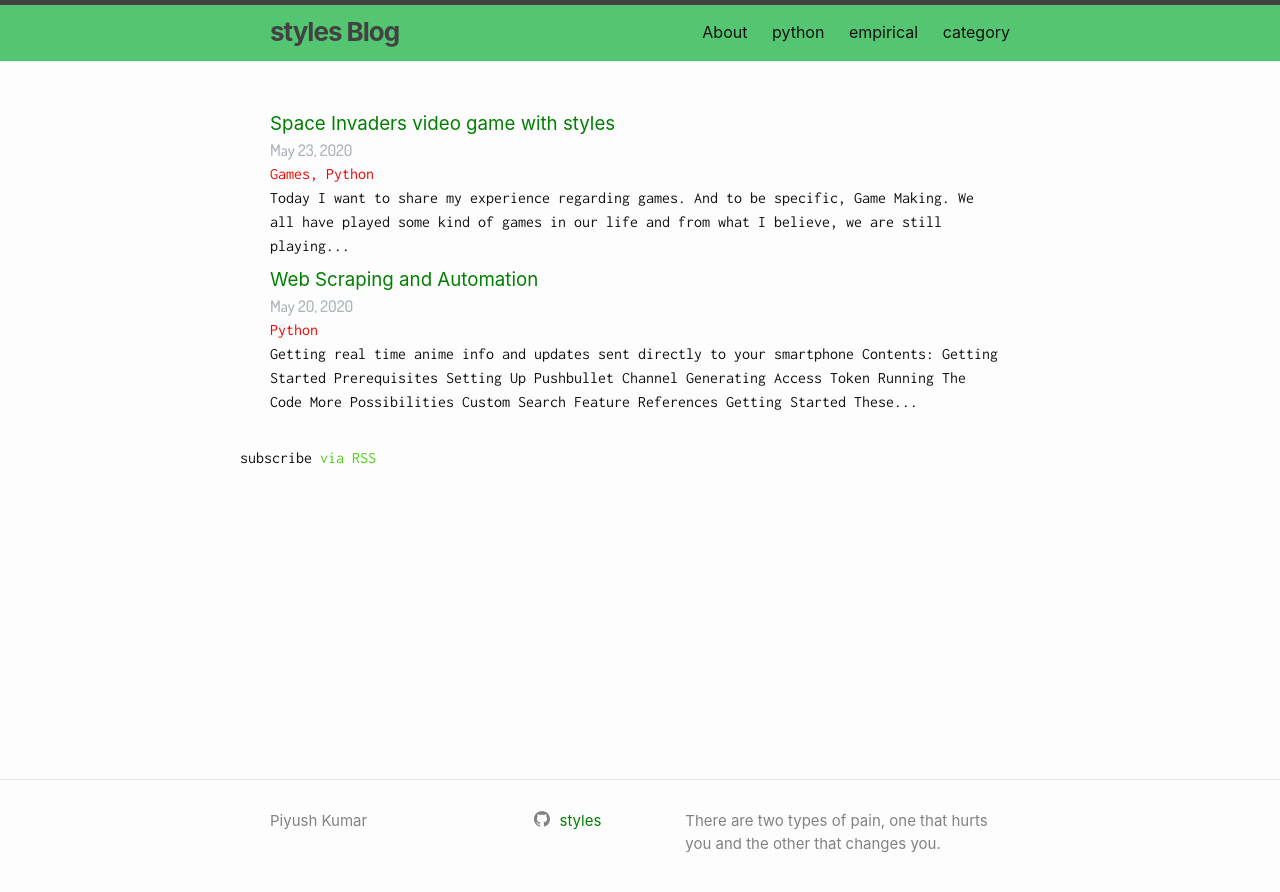
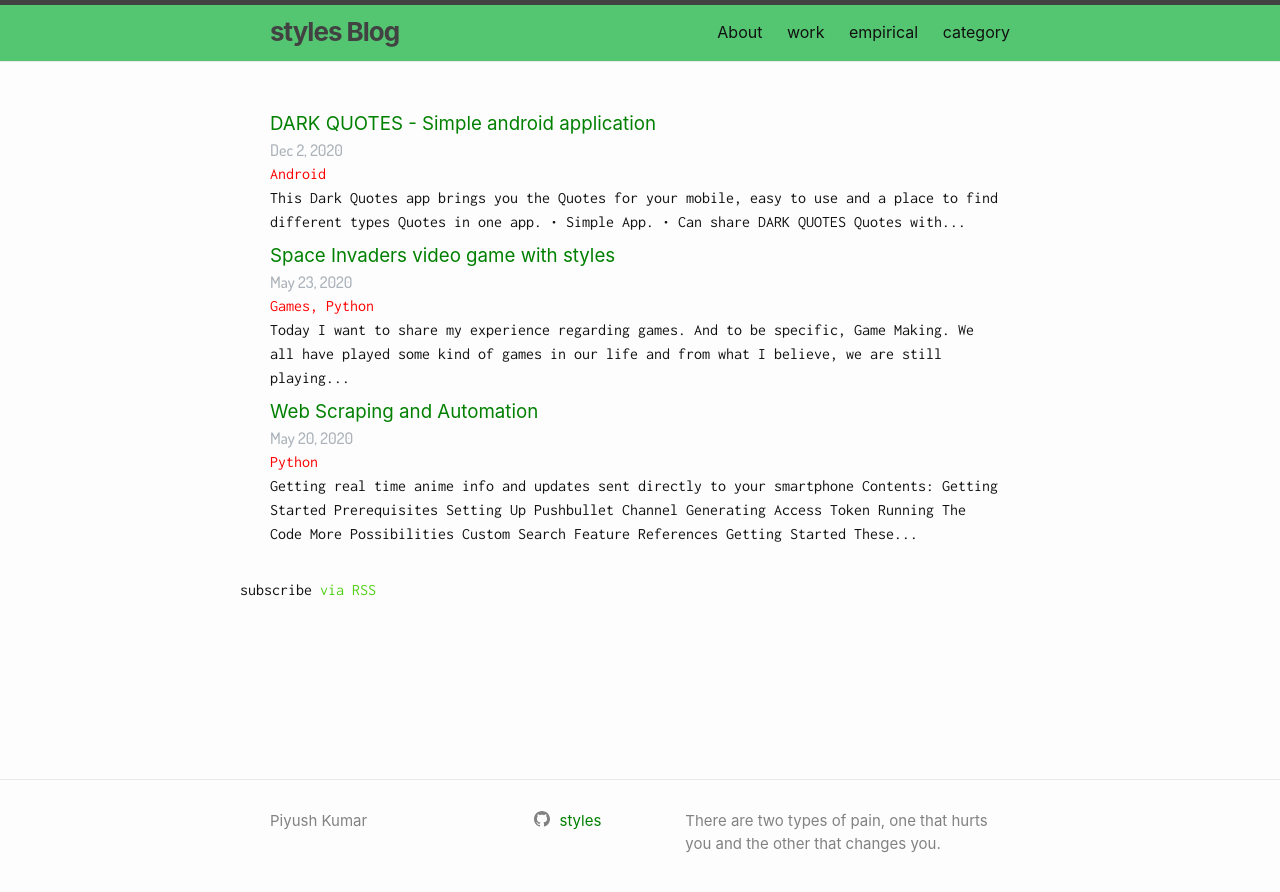
Before and after one commit to styles3544/Blog, a Jekyll site: the page built from python.html, in a window 1280 px wide. Shown: the top 892 px of the page. Built offline with Jekyll 4.4.1, drawn with Linux system fonts in a browser that asks for light colours; some of the changed lines change nothing that is shown.

Commit message:
posting android app page

```diff
--- a/_layouts/default.html
+++ b/_layouts/default.html
@@ -70,7 +70,7 @@
 
 
                 <div class="trigger"><a class="page-link" href="{{ site.baseurl }}/about/">About</a>
-                    <a class="page-link" href="{{ site.baseurl }}/python/">python</a>
+                    <a class="page-link" href="{{ site.baseurl }}/python/">work</a>
                     <a class="page-link" href="{{ site.baseurl }}/empirical/">empirical</a>
                     <a class="page-link" href="{{ site.baseurl }}/category/">category</a>
 
--- /dev/null
+++ b/_python_projects/2020-12-02-.md
@@ -0,0 +1,38 @@
+---
+layout: post
+name: DARK QUOTES - Simple android application
+title: DARK QUOTES - Simple android application
+categories:
+- android
+---
+
+This Dark Quotes app brings you the Quotes for your mobile, easy to use and a place to find different types Quotes in one app.
+
+• Simple App.
+
+• Can share DARK QUOTES Quotes with friends.
+
+• Easy to use.
+
+• Free, Easy to install.
+
+DOWNLOAD THE APK AND ENJOY!! MAKE SURE TO DROP FEEDBACKS AND REVIEWS. AND IF YOU LIKED IT THE DON'T BE SHY TO SHOW IT.
+
+The content provided in Dark Quotes App is available for free in the public domains. I did not host any content. We simply provide a way to stream and all content is copyright of their owners.
+
+This is a simple android application implimenting:-
+  1. intents
+  2. manipulation of data between different intents
+  3. more than one activity/screen
+  4. navigating from one intent to another
+  5. Toasts, etc.
+
+If you want to add your quotes/contribute/develop this app any further then drop in a message in the comments below. I'll reach out to you ASAP.
+
+## How To Get The App
+
+The app is in developing phase and not been hosted anywhere else but here on my [GITHUB](https://github.com/styles3544/DARKQUOTES). You can download the apk from there and start using the application right away after installing it on your android device.
+
+If there will be any future version of this app then the same will be conveyed here on this ( styles Blog ) Blog Page.
+
+Thank you for reading!!
```
